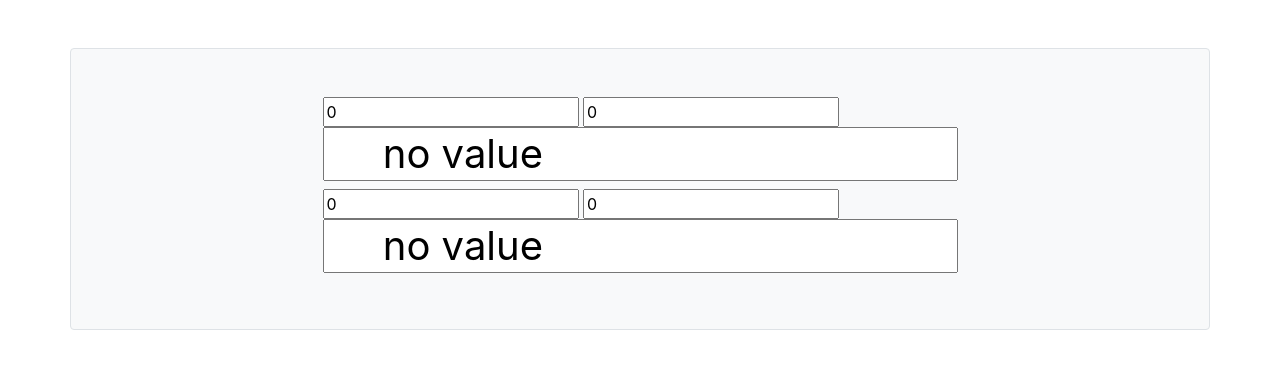
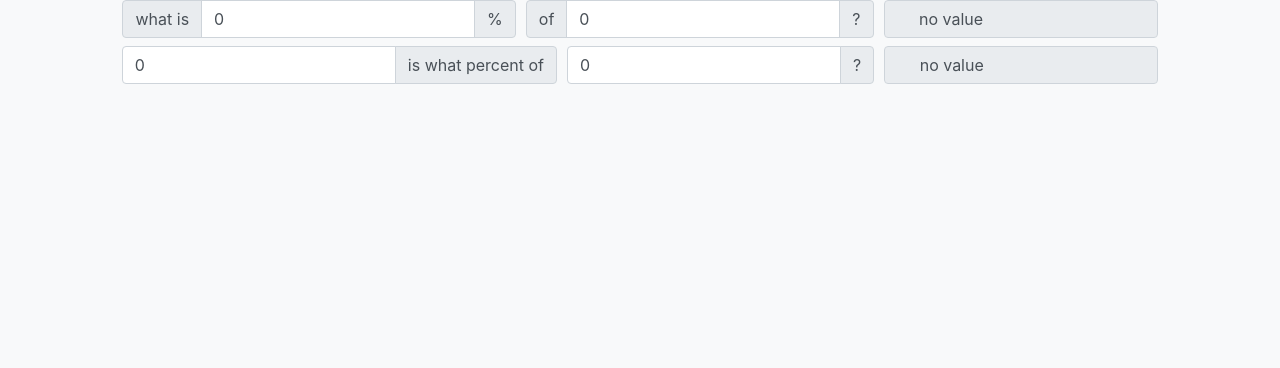
Before and after one commit to bi305/online_tools, a website: page imagehover.css-master/percent_age calculator.html in a window 1280 px wide. Drawn offline with nearby package versions, Linux system fonts and the light colour scheme.

Commit message:
function  is  completed . Layout  is  remaining

```diff
--- a/imagehover.css-master/percent_age calculator.html
+++ b/imagehover.css-master/percent_age calculator.html
@@ -1,96 +1,152 @@
 <!DOCTYPE html>
 <html lang="en">
-
   <head>
-    <meta charset="UTF-8">
-    <meta value_1 + value_2="viewport" content="width=device-width, initial-scale=1.0">
-    <link rel="stylesheet" href="https://maxcdn.bootstrapcdn.com/bootstrap/4.0.0/css/bootstrap.min.css"
-        integrity="sha384-Gn5384xqQ1aoWXA+058RXPxPg6fy4IWvTNh0E263XmFcJlSAwiGgFAW/dAiS6JXm" crossorigin="anonymous">
+    <meta charset="UTF-8" />
+    <meta name="viewport" content="width=device-width, initial-scale=1.0" />
+    <link
+      rel="stylesheet"
+      href="https://maxcdn.bootstrapcdn.com/bootstrap/4.0.0/css/bootstrap.min.css"
+      integrity="sha384-Gn5384xqQ1aoWXA+058RXPxPg6fy4IWvTNh0E263XmFcJlSAwiGgFAW/dAiS6JXm"
+      crossorigin="anonymous"
+    />
     <script src="https://ajax.googleapis.com/ajax/libs/angularjs/1.8.2/angular.min.js"></script>
     <title>Document</title>
-    <style>
-
-    </style>
+    <style></style>
   </head>
 
-<body>
-
-
-
-
+  <body class="bg-light">
     <div class="container" ng-app="myapp" ng-controller="myctr">
       <div class="row">
-            <div class="col-md-12 bg-light  mt-5 d-flex justify-content-center border rounded">
-
-                <div class="mt-5 mb-5 ">
-
-
-
-
-
-
-                    <input type="text" ng-model="value_1" ng-change="percent1()"  placeholder="enter  values">
-                    <input type="text" ng-model="value_2" ng-change="percent1()"  placeholder="enter  values">
-
-                    <h1>
-
-                        <input type="text" value="    {{result1 || ' no value'}}" readonly>
-                    </h1>
-
-
-                    <input type="text" ng-model="value_3" ng-change="percent2()"  placeholder="enter  values">
-                    <input type="text" ng-model="value_4" ng-change="percent2()" placeholder="enter  values">
-                   <h1>
-
-                       <input type="text" value="    {{result2 || ' no value'}}" readonly>
-                   </h1>
+          <div class="col md-12">
+            <form class="d-flex justify-content-center">
+                <div class="form-row align-items-center">
+                  <div class="col-auto">
+                    <div class="input-group mb-2">
+                      <div class="input-group-prepend">
+                        <div class="input-group-text">what is</div>
+                      </div>
+                      <input
+                        type="text"
+                        class="form-control"
+                        ng-model="value_1"
+                        ng-change="percent1()"
+                      />
+                      <div class="input-group-append">
+                        <div class="input-group-text">%</div>
+                      </div>
+                    </div>
                   </div>
 
+                  <div class="col-auto">
+                    <div class="input-group mb-2">
+                      <div class="input-group-prepend">
+                        <div class="input-group-text">of</div>
+                      </div>
+                      <input
+                        type="text"
+                        class="form-control"
+                        ng-model="value_2"
+                        ng-change="percent1()"
+                      />
+                      <div class="input-group-append">
+                        <div class="input-group-text">?</div>
+                      </div>
+                    </div>
+                  </div>
+                  <div class="col-auto">
+                    <input
+                     type="text"
+                     class="form-control mb-2"
+                     value="    {{result1 || ' no value'}}"
+                      readonly
+                    />
+                  </div>
+                </div>
+              </form>
+              <form class="d-flex justify-content-center">
+                  <div class="form-row align-items-center">
+                    <div class="col-auto">
+                      <div class="input-group mb-2">
+
+                        <input
+                          type="text"
+                          class="form-control"
+                          ng-model="value_3"
+                          ng-change="percent2()"
+                        />
+                        <div class="input-group-append">
+                          <div class="input-group-text">is  what  percent  of</div>
+                        </div>
+                      </div>
                     </div>
 
+                    <div class="col-auto">
+                      <div class="input-group mb-2">
 
+                        <input
+                          type="text"
+                          class="form-control"
+                          ng-model="value_4"
+                          ng-change="percent2()"
+                        />
+                        <div class="input-group-append">
+                          <div class="input-group-text">?</div>
+                        </div>
+                      </div>
+                    </div>
+                    <div class="col-auto">
+                      <input
+                       type="text"
+                       class="form-control mb-2"
+                       value="    {{result2 || ' no value'}}"
+                        readonly
+                      />
+                    </div>
+                  </div>
+                </form>
+          </div>
 
 
       </div>
     </div>
 
-    <script src="https://code.jquery.com/jquery-3.2.1.slim.min.js"
+    <script
+      src="https://code.jquery.com/jquery-3.2.1.slim.min.js"
       integrity="sha384-KJ3o2DKtIkvYIK3UENzmM7KCkRr/rE9/Qpg6aAZGJwFDMVNA/GpGFF93hXpG5KkN"
-        crossorigin="anonymous"></script>
-    <script src="https://cdnjs.cloudflare.com/ajax/libs/popper.js/1.12.9/umd/popper.min.js"
+      crossorigin="anonymous"
+    ></script>
+    <script
+      src="https://cdnjs.cloudflare.com/ajax/libs/popper.js/1.12.9/umd/popper.min.js"
       integrity="sha384-ApNbgh9B+Y1QKtv3Rn7W3mgPxhU9K/ScQsAP7hUibX39j7fakFPskvXusvfa0b4Q"
-        crossorigin="anonymous"></script>
-    <script src="https://maxcdn.bootstrapcdn.com/bootstrap/4.0.0/js/bootstrap.min.js"
+      crossorigin="anonymous"
+    ></script>
+    <script
+      src="https://maxcdn.bootstrapcdn.com/bootstrap/4.0.0/js/bootstrap.min.js"
       integrity="sha384-JZR6Spejh4U02d8jOt6vLEHfe/JQGiRRSQQxSfFWpi1MquVdAyjUar5+76PVCmYl"
-        crossorigin="anonymous"></script>
+      crossorigin="anonymous"
+    ></script>
   </body>
-
 </html>
 <script>
-    var app = angular.module('myapp', []);
-    app.controller('myctr', function ($scope) {
-
-
-
+  var app = angular.module("myapp", []);
+  app.controller("myctr", function ($scope) {
     $scope.value_1 = 0;
     $scope.value_2 = 0;
     $scope.value_3 = 0;
     $scope.value_4 = 0;
-        $scope.result1 = 0;
+
     // function
     $scope.percent1 = function () {
-
-
-
-            $scope.result1 = parseFloat($scope.value_1) * parseFloat($scope.value_2)/100;
-
-        }
+      $scope.result1 = 0;
+      $scope.result1 =
+        (parseFloat($scope.value_1) * parseFloat($scope.value_2)) / 100;
+    };
     $scope.percent2 = function () {
       $scope.result2 = 0;
 
       // value_3/value_4 *100
-            $scope.result2 = parseFloat($scope.value_3) * parseFloat($scope.value_4)*100;
-
-        }
+      $scope.result2 =
+        (parseFloat($scope.value_3) / parseFloat($scope.value_4)) * 100;
+    };
   });
 </script>
```
Lines whose indentation alone changed are shown as unchanged.
